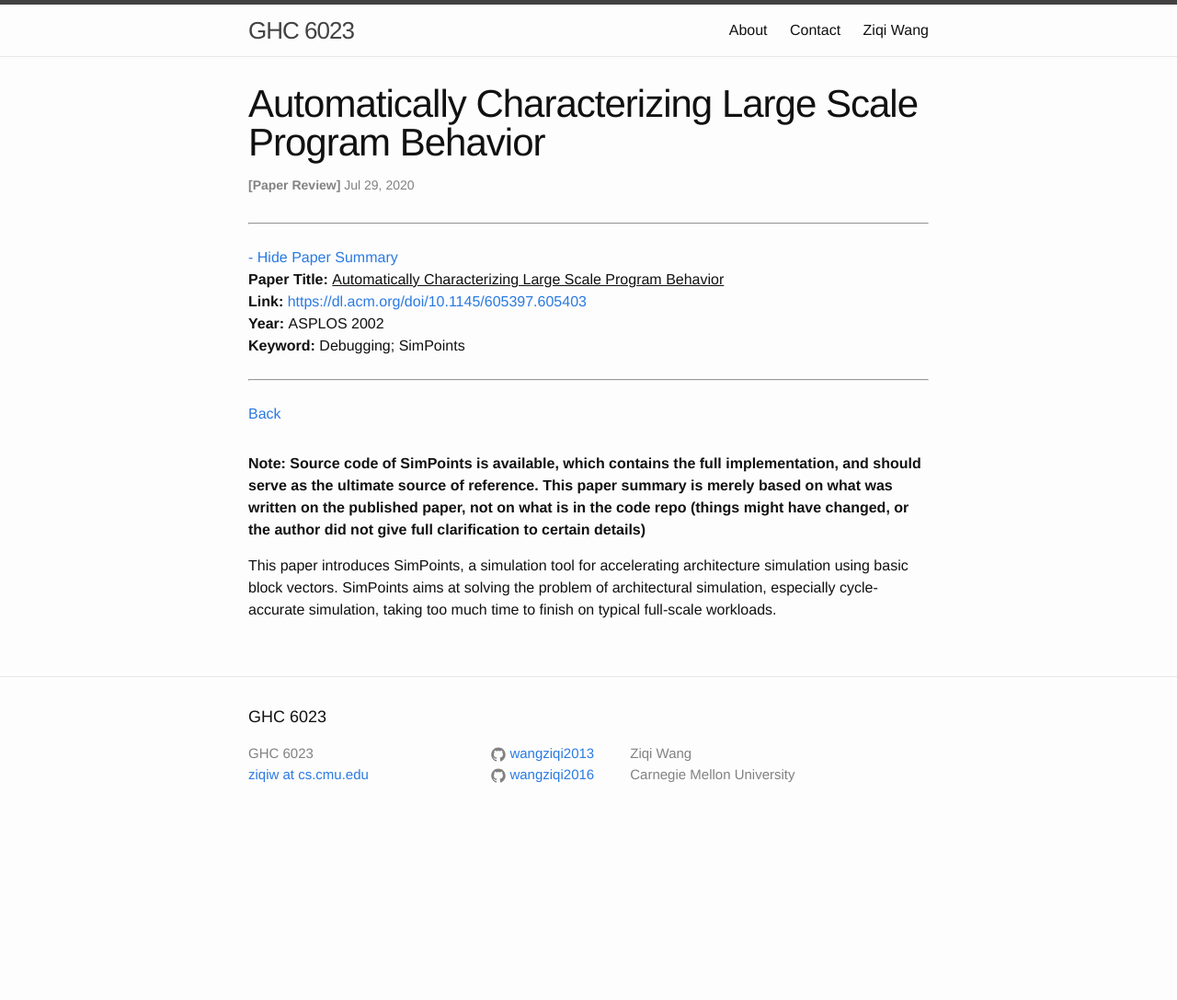
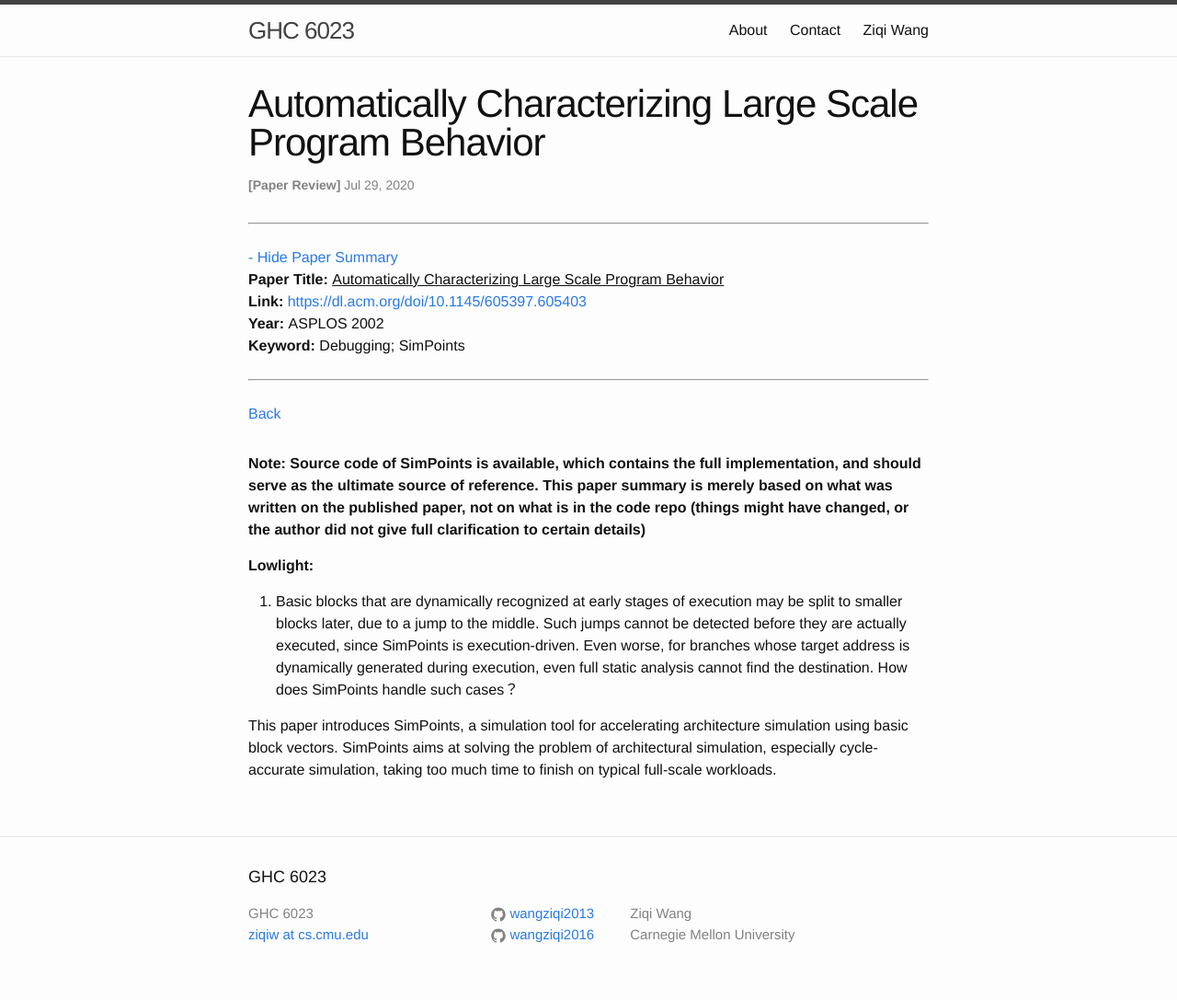
Before and after one commit to wangziqi2013/wangziqi2013.github.io, a Jekyll site: the page built from _posts/2020-07-29-simpoints.markdown, in a window 1280 px wide. Shown: the whole page at 92% size. Built offline with Jekyll 4.4.1, drawn with Linux system fonts in a browser that asks for light colours; before the commit the page ends 913 px from its top, so only the background shows below that.

Commit message:
Adding lowlight

```diff
--- a/_posts/2020-07-29-simpoints.markdown
+++ b/_posts/2020-07-29-simpoints.markdown
@@ -17,6 +17,14 @@ version_mgmt:
 source of reference. This paper summary is merely based on what was written on the published paper, not on what is in
 the code repo (things might have changed, or the author did not give full clarification to certain details)**
 
+**Lowlight:**
+
+1. Basic blocks that are dynamically recognized at early stages of execution may be split to smaller blocks later, due
+   to a jump to the middle. Such jumps cannot be detected before they are actually executed, since SimPoints is
+   execution-driven. Even worse, for branches whose target address is dynamically generated during execution, even
+   full static analysis cannot find the destination.
+   How does SimPoints handle such cases？
+
 This paper introduces SimPoints, a simulation tool for accelerating architecture simulation using basic block vectors.
 SimPoints aims at solving the problem of architectural simulation, especially cycle-accurate simulation, taking too much
 time to finish on typical full-scale workloads.
```
